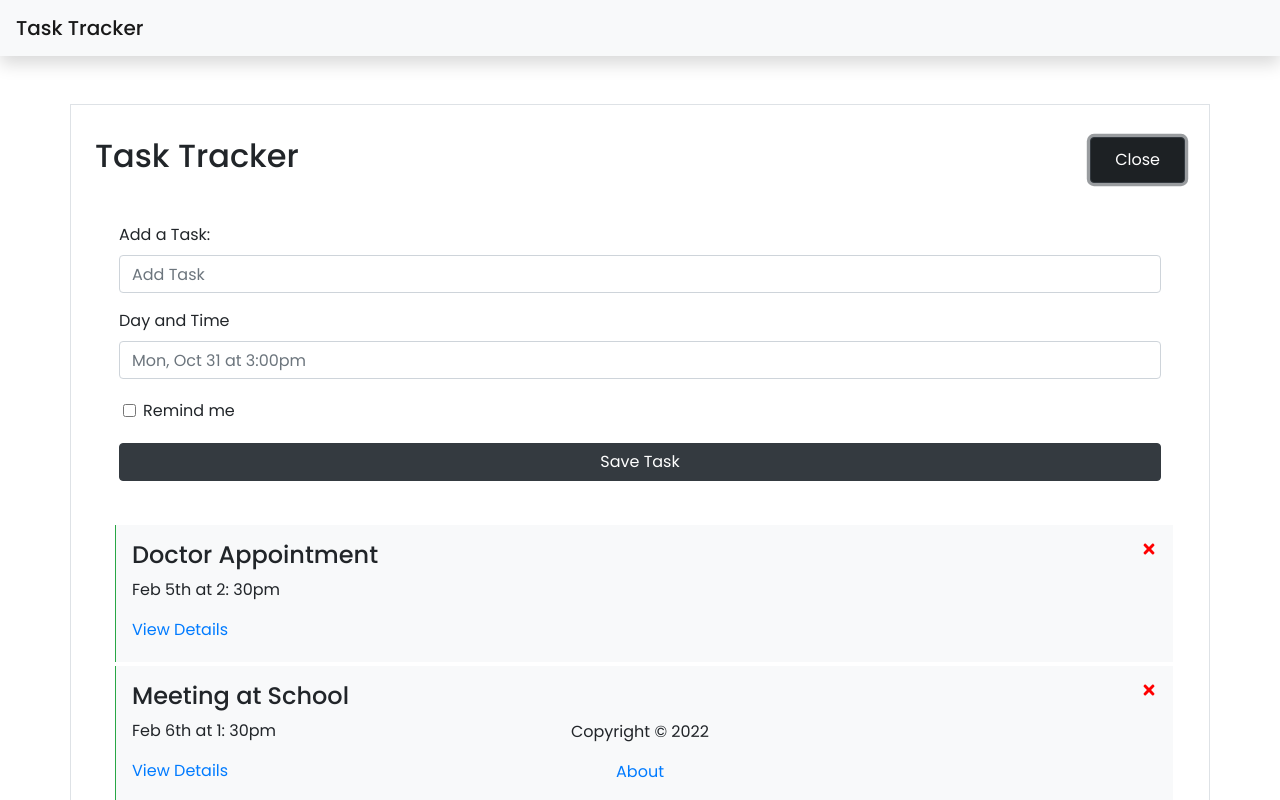
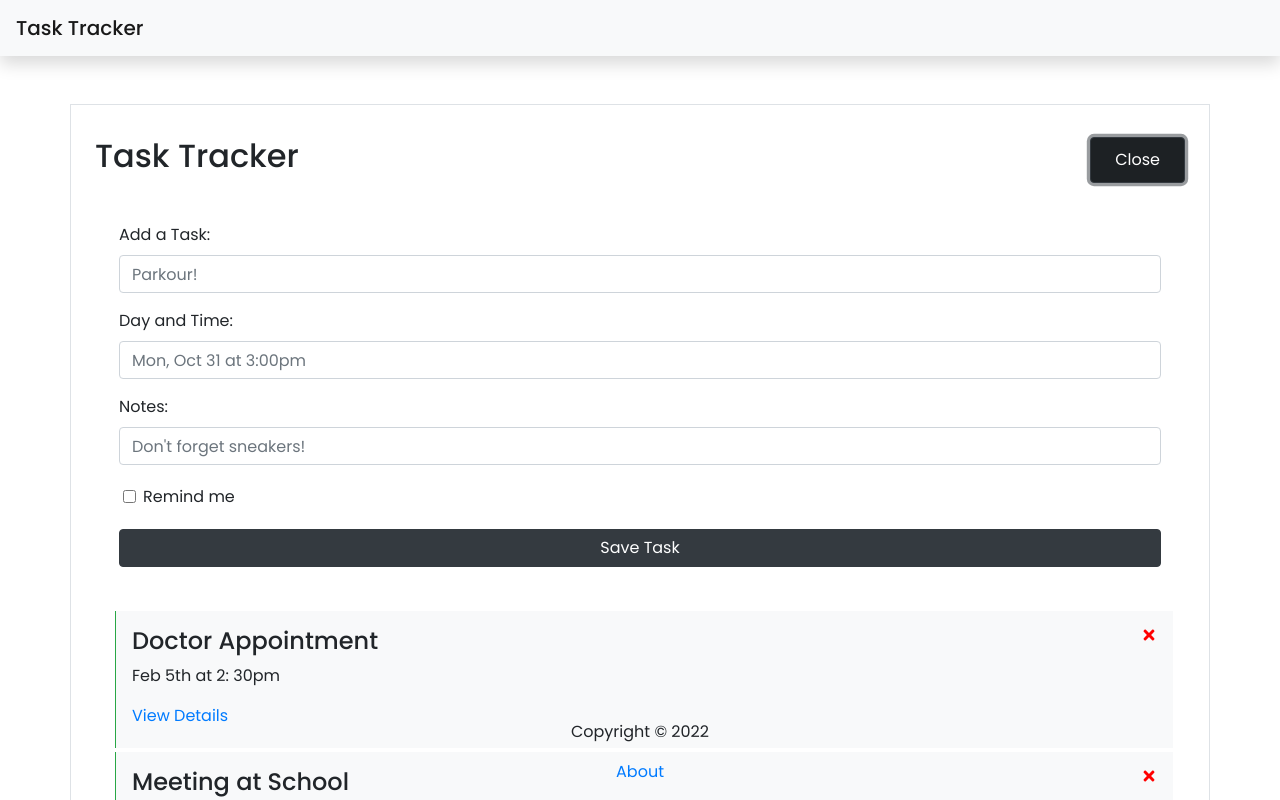
Before and after one commit to katieleebrown/react-task-tracker, a React (Create React App) app: page / in a window 1280 px wide. Both pictures are taken after a click on the button "Add". Shown: the top 800 px of the page. Built offline with nearby package versions, Linux system fonts and the light colour scheme; data requests are answered from the project's data file.

Commit message:
task notes appear on details page

```diff
--- a/db.json
+++ b/db.json
@@ -17,6 +17,13 @@
       "day": "Feb 9th at 12:00pm",
       "reminder": false,
       "id": 3
+    },
+    {
+      "text": "Parkour!",
+      "day": "Oct 31, 3:00 pm",
+      "notes": "Need sneakers and socks",
+      "reminder": true,
+      "id": 4
     }
   ]
 }
--- a/src/components/AddTask.js
+++ b/src/components/AddTask.js
@@ -4,6 +4,7 @@ const AddTask = ({ onAdd }) => {
     const [text, setText] = useState('')
     const [day, setDay] = useState('')
     const [reminder, setReminder] = useState(false)
+    const [notes, setNotes] = useState('')
 
     const onSubmit = (e) => {
         e.preventDefault()
@@ -13,10 +14,11 @@ const AddTask = ({ onAdd }) => {
             return
         }
 
-        onAdd({ text, day, reminder })
+        onAdd({ text, day, notes, reminder })
 
         setText('')
         setDay('')
+        setNotes('')
         setReminder(false)
     }
 
@@ -24,11 +26,15 @@ const AddTask = ({ onAdd }) => {
         <form className='p-4' onSubmit={onSubmit}>
             <div className="form-group">
                 <label>Add a Task:</label>
-                <input className="form-control" type='text' placeholder="Add Task" value={text} onChange={(e) => setText(e.target.value)}></input>
+                <input className="form-control" type='text' placeholder="Parkour!" value={text} onChange={(e) => setText(e.target.value)}></input>
             </div>
             <div className="form-group">
-                <label>Day and Time</label>
+                <label>Day and Time:</label>
                 <input className="form-control" type='text' placeholder="Mon, Oct 31 at 3:00pm" value={day} onChange={(e) => setDay(e.target.value)}></input>
+            </div>
+            <div className="form-group">
+                <label>Notes:</label>
+                <input className="form-control" type='text' placeholder="Don't forget sneakers!" value={notes} onChange={(e) => setNotes(e.target.value)}></input>
             </div>
             <div className="form-group px-4 py-1">
                 <input className="form-check-input" type='checkbox' checked={reminder} value={reminder} onChange={(e) => setReminder(e.currentTarget.checked)}></input>
--- a/src/components/TaskDetails.js
+++ b/src/components/TaskDetails.js
@@ -36,6 +36,7 @@ function TaskDetails() {
         <div className='container mt-3 p-3 border'>
             <h4>{task.text}</h4>
             <p>{task.day}</p>
+            <p>{task.notes}</p>
             <button className='btn btn-primary' onClick={() => {
                 navigate(-1)
             }}>Go Back</button>
```
